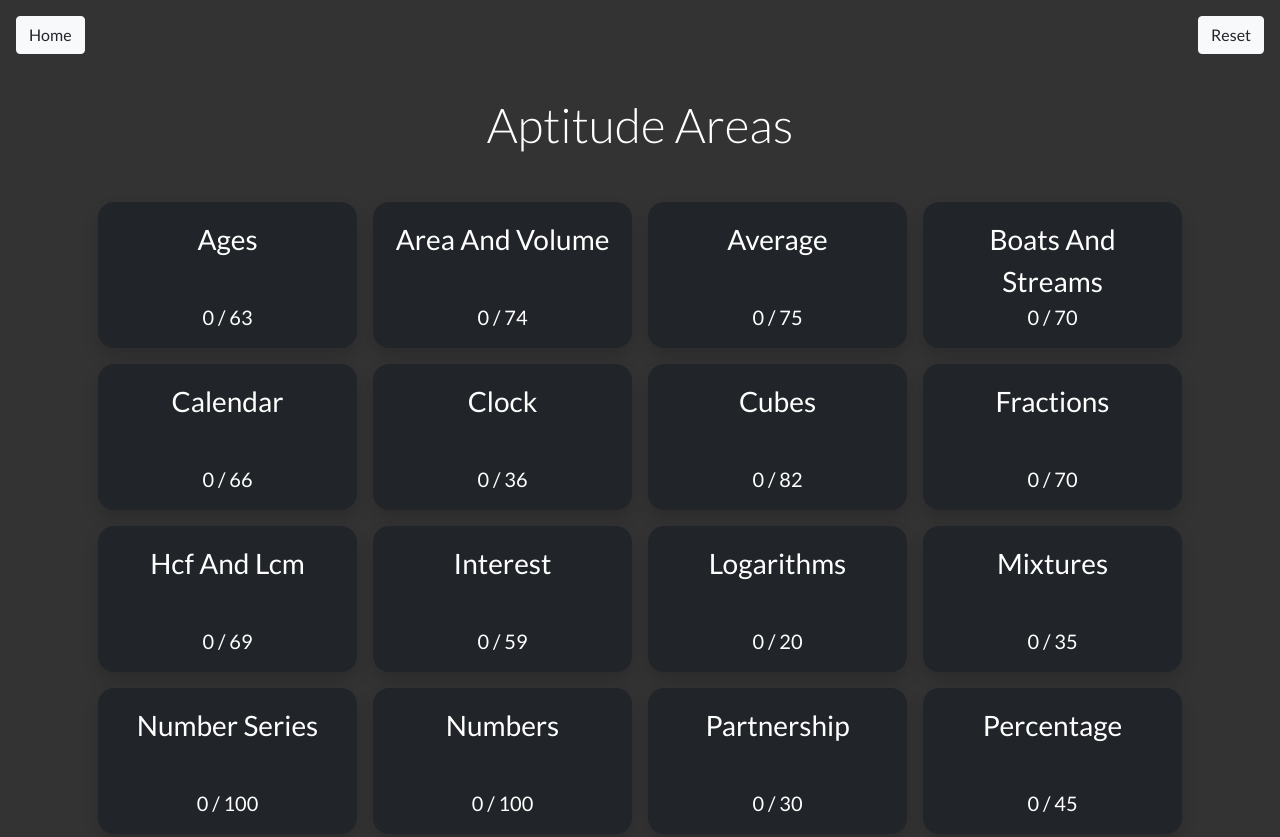
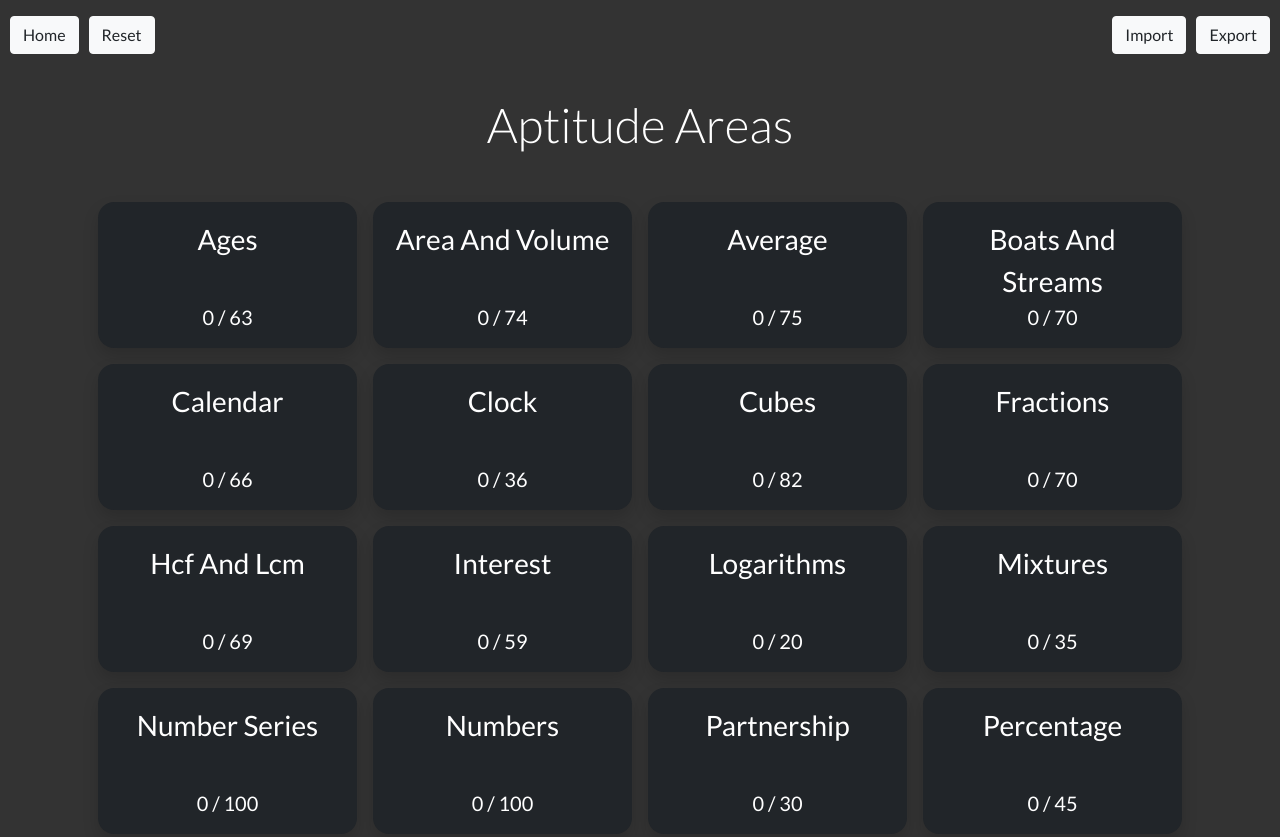
Before and after one commit to 4skinSkywalker/aptitude-tests, a website: page index.html in a window 1280 px wide. Shown: the top 837 px of the page. Drawn offline with nearby package versions, Linux system fonts and the light colour scheme.

Commit message:
add import/export

```diff
--- a/index.html
+++ b/index.html
@@ -14,20 +14,13 @@
   </head>
   <body>
 
-    <button
-      class="position-fixed btn btn-light text-dark"
-      style="top: 1rem; left: 1rem; z-index: 100;"
-      onclick="render(getGenresHTML(genres, genreObjs));"
-    >
-      Home
-    </button>
-    <button
-      class="position-fixed btn btn-light text-dark"
-      style="top: 1rem; right: 1rem; z-index: 100;"
-      onclick="reset();"
-    >
-      Reset
-    </button>
+    <div style="display: flex; justify-content: center; gap: 10px; position: fixed; width: 100%; top: 1rem; z-index: 100; padding-inline: 10px;">
+      <button class="btn btn-light text-dark" onclick="render(getGenresHTML(genres, genreObjs));">Home</button>
+      <button class="btn btn-light text-dark" onclick="reset();">Reset</button>
+      <div style="margin-inline: auto;"></div>
+      <button class="btn btn-light text-dark" onclick="importData();">Import</button>
+      <button class="btn btn-light text-dark" onclick="exportData();">Export</button>
+    </div>
     <div id="app" class="py-5"></div>
     <button
       id="scroll-back-btn"
--- a/index.js
+++ b/index.js
@@ -42,6 +42,37 @@ let lastScrollPos = 0;
 document.addEventListener("scroll", setScrollBackBtnText);
 
 // Fns
+function importData() {
+  const input = document.createElement("input");
+  input.type = "file";
+  input.accept = "application/json";
+  input.onchange = function () {
+    const file = input.files[0];
+    const reader = new FileReader();
+    reader.onload = function (e) {
+      const data = JSON.parse(e.target.result);
+      data.forEach(([key, value]) => {
+        localStorage.setItem(key, value);
+      });
+      render(getGenresHTML(genres, genreObjs));
+    };
+    reader.readAsText(file);
+  };
+  input.click();
+}
+
+function exportData() {
+  const ls = Object.entries(localStorage).filter(x => x[0].match(/^aptitude/));
+  const data = JSON.stringify(ls);
+  const blob = new Blob([data], { type: "application/json" });
+  const url = URL.createObjectURL(blob);
+  const a = document.createElement("a");
+  a.href = url;
+  a.download = `aptitude-tests-${Date.now()}.json`;
+  a.click();
+  URL.revokeObjectURL(url);
+}
+
 function setScrollBackBtnText() {
   if (lastScrollPos === 0 && document.documentElement.scrollTop === 0) {
     scrollBackBtn.style.display = "none";
```
